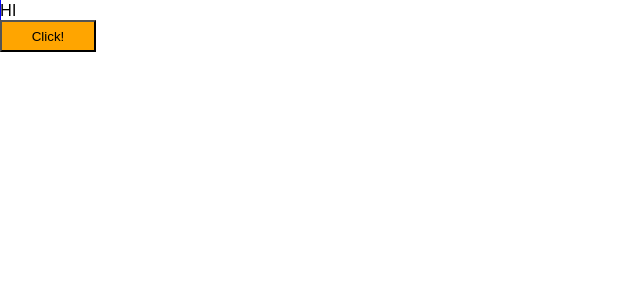
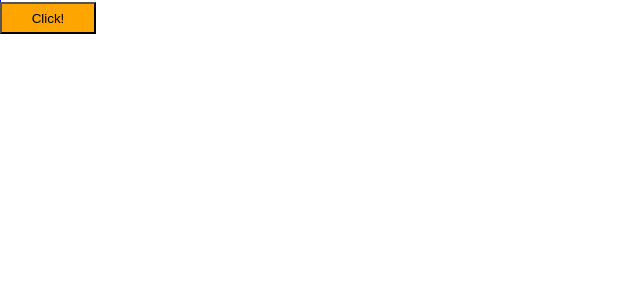
Before and after one commit to JengYoung/nextjs-boilerplate, a Next.js app: page /home in a window 1280 px wide. Shown: the top 300 px of the page, without its empty margins (0-640 px from the left). Built offline with nearby package versions, Linux system fonts and the light colour scheme.

Commit message:
fix: eslint not resolve alias error
1. `eslint`가 customized path를 인식하지 못하는 문제 수정
2. `babel-module-resolver-alias` 적용
3. `storybook`, `next.js` app 정상 작동 및 lint 검사 테스트 완료

```diff
--- a/src/components/Button.tsx
+++ b/src/components/Button.tsx
@@ -1,6 +1,5 @@
 import { css } from '@emotion/react';
 import styled from '@emotion/styled';
-import React from 'react';
 
 interface StyledButtonProps {
   width: number;
--- a/src/pages/_app.tsx
+++ b/src/pages/_app.tsx
@@ -1,5 +1,5 @@
-import "../styles/globals.css";
-import type { AppProps } from "next/app";
+import '../styles/globals.css';
+import type { AppProps } from 'next/app';
 
 function MyApp({ Component, pageProps }: AppProps) {
   return <Component {...pageProps} />;
--- a/src/pages/api/hello.ts
+++ b/src/pages/api/hello.ts
@@ -1,13 +1,11 @@
 // Next.js API route support: https://nextjs.org/docs/api-routes/introduction
-import type { NextApiRequest, NextApiResponse } from 'next'
+import type { NextApiRequest, NextApiResponse } from 'next';
 
 type Data = {
-  name: string
-}
+  name: string;
+};
 
-export default function handler(
-  req: NextApiRequest,
-  res: NextApiResponse<Data>
-) {
-  res.status(200).json({ name: 'John Doe' })
-}
+const handler = (req: NextApiRequest, res: NextApiResponse<Data>) =>
+  res.status(200).json({ name: 'John Doe' });
+
+export default handler;
--- a/src/pages/home/index.tsx
+++ b/src/pages/home/index.tsx
@@ -1,16 +1,16 @@
 import styled from '@emotion/styled';
-import Button from 'src/components/Button';
+import Button from '@components/Button';
 
 const Message = styled.div`
   position: relative;
+  height: 2px;
   display: flex;
+  color: '#000000';
   width: 1px;
-  color: '#000000';
 `;
 
 function index() {
   const message: string = 'HI';
-  console.log('hi');
   return (
     <>
       <Message css={{ background: 'blue' }}>{message}</Message>
```
Also changed, not shown: package.json (+8 -0 lines), src/pages/index.tsx (+7 -7 lines), .babelrc, .eslintrc.js, .eslintrc.json (deleted), 2 other files (tests, documents, lock files or other folders).
